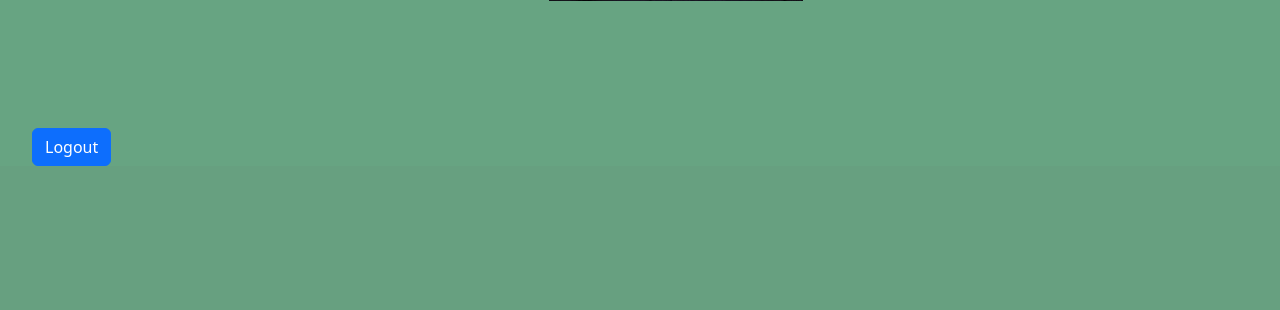
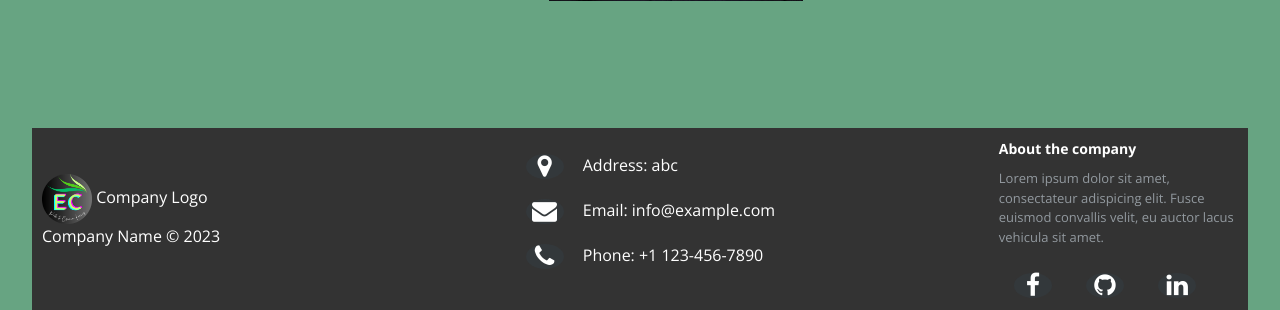
Before and after one commit to Suyash5040/AQI-WQI-Environment-monitoring-system, a Django app: template DataDynamos/EnvC/templates/about.html in a window 1280 px wide. Shown: the part 2433-2743 px from the top of the page. Before the commit the page ends 2599 px from the top, so only its background shows below. Run offline with Django 3.2, Linux system fonts and the light colour scheme; the template is opened without the code that fills it, so the values that code supplies are empty.

Commit message:
Update footer of DRY.html

```diff
--- a/DataDynamos/EnvC/templates/DRY.html
+++ b/DataDynamos/EnvC/templates/DRY.html
@@ -13,13 +13,99 @@
 
     <link href="https://cdn.jsdelivr.net/npm/bootstrap@5.2.3/dist/css/bootstrap.min.css" rel="stylesheet" integrity="sha384-rbsA2VBKQhggwzxH7pPCaAqO46MgnOM80zW1RWuH61DGLwZJEdK2Kadq2F9CUG65" crossorigin="anonymous">
 
-
+    <link rel="stylesheet" href="https://cdnjs.cloudflare.com/ajax/libs/font-awesome/4.7.0/css/font-awesome.min.css">
 
 
     <style>
+        @import url(https://fonts.googleapis.com/css?family=Open+Sans:400,500,300,700);
         p {
             color: black;
         }
+        {% comment %} footer styling starts {% endcomment %}
+
+
+.footer {
+    font-family: Open Sans;
+    display: flex;
+    justify-content: space-between;
+    align-items: center;
+    background-color: #333;
+    color: #fff;
+    padding: 10px;
+    position: relative;
+    bottom: 0;
+    width: 100%;
+  }
+
+  .left-section, .middle-section, .right-section {
+    display: inline-block;
+    vertical-align: top;
+  }
+
+  .left-section {
+    width : 35%;
+  }
+  .middle-section {
+    flex-grow: 2;
+    width: 35%;
+  }
+
+  .right-section{
+    width: 20%;
+
+  }
+
+  .contact-info {
+    margin-left: 50px;
+    cursor: pointer;
+  }
+
+  .social-logos img {
+
+    margin-right: 10px;
+    cursor: pointer;
+    height: 2px; /* Adjust the height as needed */
+  }
+
+  .social-media-links a img {
+    height: 20px; /* Adjust the height as needed */
+  }
+
+  .footer i{
+	background-color:  #33383b;
+	color: #ffffff;
+	font-size: 25px;
+	width: 38px;
+
+	border-radius: 50%;
+	text-align: center;
+
+	margin: 2px 15px;
+	vertical-align: middle;
+}
+
+.footer-company-about{
+	color:  #92999f;
+	font-size: 13px;
+	font-weight: normal;
+	margin: 0;
+}
+.footer-company-about span{
+	display: block;
+	color:  #ffffff;
+	font-size: 14px;
+	font-weight: bold;
+	margin-bottom: 10px;
+}
+  #para{
+    color: #fff;
+  }
+
+  #logo {
+    height: 50px;
+    width: 50px;
+}
+
     </style>
 
 </head>
@@ -38,9 +124,42 @@ $(document).ready(function() {
 
 
 
-    <footer>
+    {% comment %} <footer>
         <a href="/logout/" class="btn btn-primary">Logout</a>
-    </footer>
+    </footer> {% endcomment %}
+
+    <div class="footer">
+        <div class="left-section">
+          <!-- Left part for company logo -->
+          <img id="logo" src="../../static/EC logo.png" alt="Company Logo"> Company Logo
+          <p id="para" class="footer-company-name">Company Name © 2023</p>
+        </div>
+        <div class="middle-section">
+          <!-- Middle part for contact information with logos -->
+          <div class="contact-info">
+            <p id="para"><i class="fa fa-map-marker"></i> Address: abc</p>
+            <p id="para"><i class="fa fa-envelope"></i> Email: info@example.com</p>
+            <p id="para"><i class="fa fa-phone"></i> Phone: +1 123-456-7890</p>
+          </div>
+        </div>
+        <div class="right-section">
+          <!-- Right part for social media links -->
+          <div>
+            <p class="footer-company-about">
+                <span>About the company</span>
+                Lorem ipsum dolor sit amet, consectateur adispicing elit. Fusce euismod convallis velit, eu auctor lacus vehicula sit amet.
+            </p>
+          </div>
+          <br>
+          <div class="social-media-links">
+            <a href="https://github.com" target="_blank"><i class="fa fa-facebook"></i></a>
+            <a href="https://linkedin.com" target="_blank"><i class="fa fa-github"></i></a>
+            <a href="https://facebook.com" target="_blank"><i class="fa fa-linkedin"></i></a>
+            <!-- Add more social media links as needed -->
+          </div>
+        </div>
+      </div>
+
 </body>
 
 </html>
```
